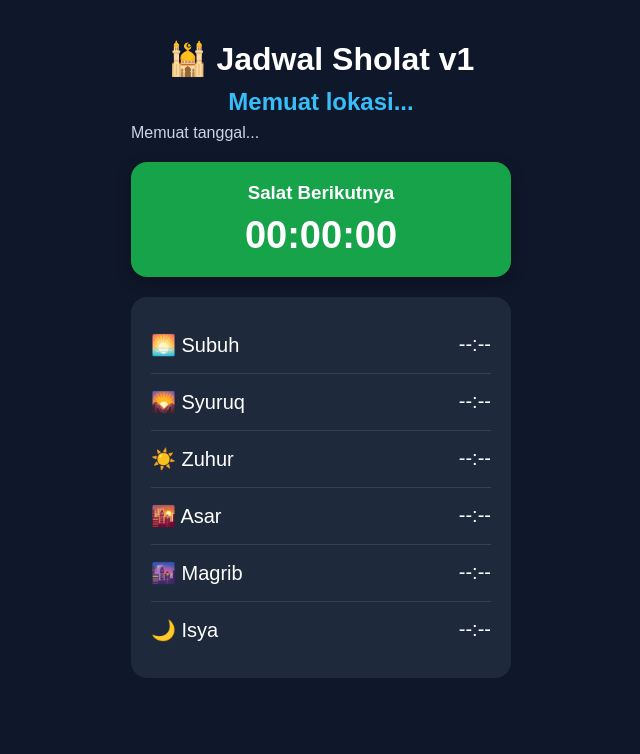
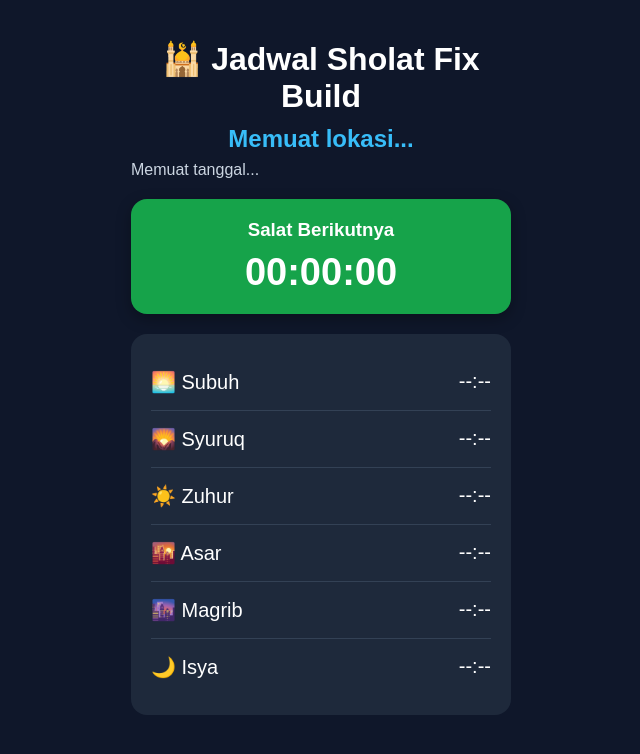
Before and after one commit to jaziraarab15-eng/jadwal-sholat, a website: page index.html in a window 1280 px wide. Shown: the whole page, without its empty margins (319-959 px from the left). Drawn offline with Linux system fonts and the light colour scheme.

Commit message:
trigger rebuild apk

```diff
--- a/index.html
+++ b/index.html
@@ -10,7 +10,7 @@
 
 <div class="container">
 
-<h1>🕌 Jadwal Sholat v1</h1>
+<h1>🕌 Jadwal Sholat Fix Build</h1>
 
 <h2 id="kota">Memuat lokasi...</h2>
 
```
